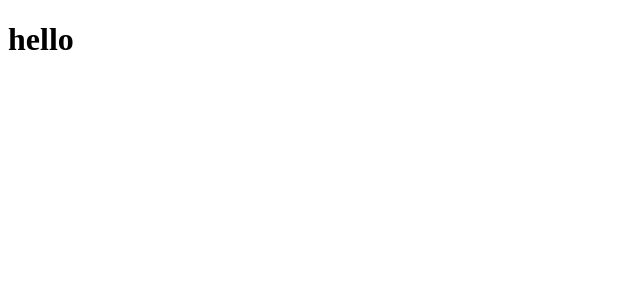
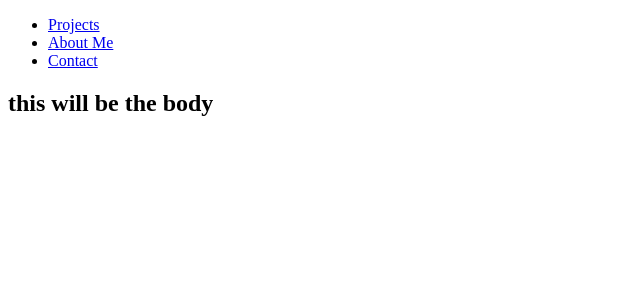
Before and after one commit to TDGNate/react-portfolio, a React (Create React App) app: page / in a window 1280 px wide. Shown: the top 300 px of the page, without its empty margins (0-640 px from the left). Built offline with nearby package versions, Linux system fonts and the light colour scheme.

Commit message:
added layout for navbar and linked to app js

```diff
--- a/src/App.js
+++ b/src/App.js
@@ -1,7 +1,12 @@
+
+import Navbar from './components/navbar'
 
 function App() {
   return (
-    <h1>hello</h1>
+    <>
+      <Navbar />
+      <h2>this will be the body</h2>
+    </>
   );
 }
 
--- /dev/null
+++ b/src/components/navbar.jsx
@@ -0,0 +1,21 @@
+import React from 'react'
+
+const Navbar = () => {
+  return (
+    <nav className="navbar">
+      <ul>
+        <li className="navbar-item">
+          <a href="#projects">Projects</a>
+        </li>
+        <li className="navbar-item">
+          <a href="#about-me">About Me</a>
+        </li>
+        <li className="navbar-item">
+          <a href="#contact">Contact</a>
+        </li>
+      </ul>
+    </nav>
+  )
+}
+
+export default Navbar;
```
